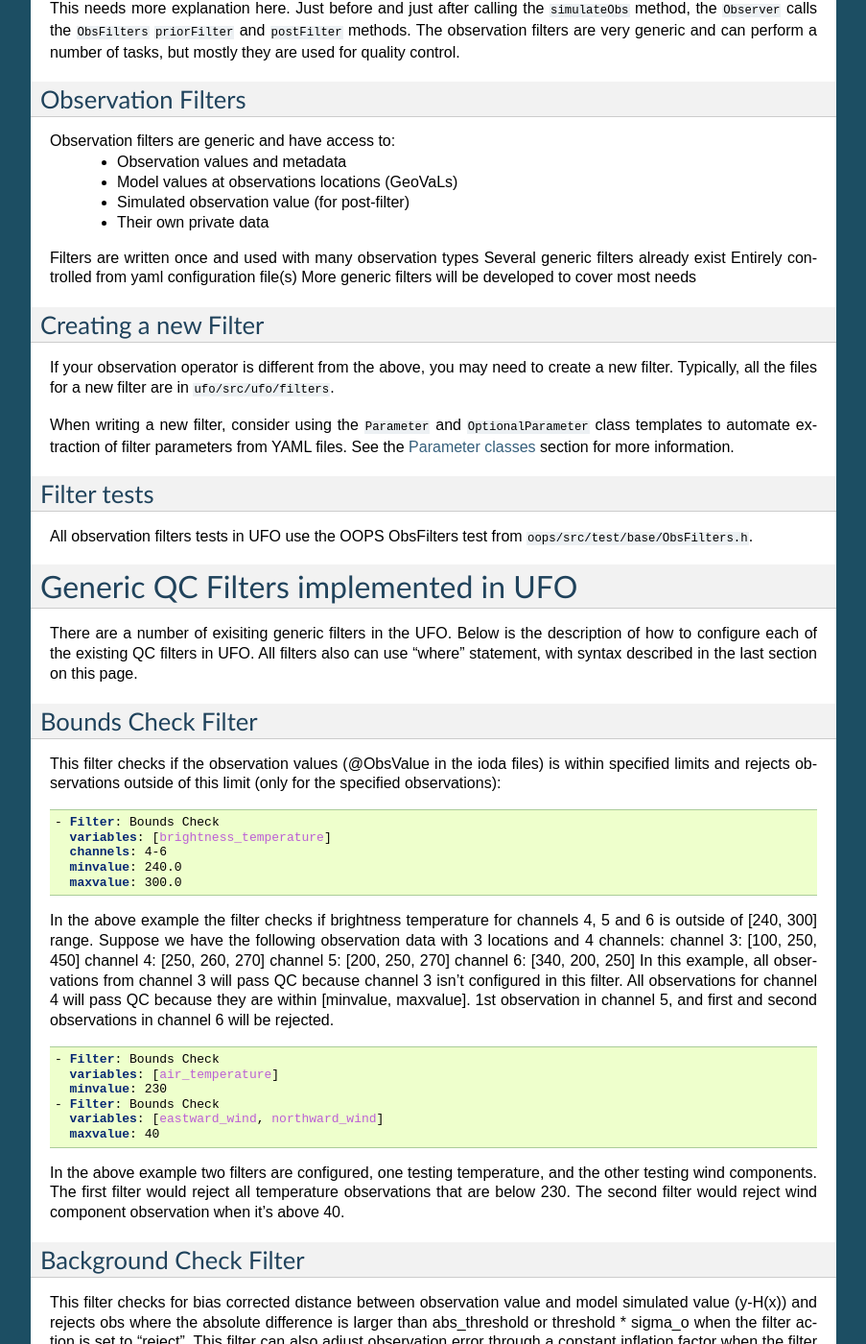
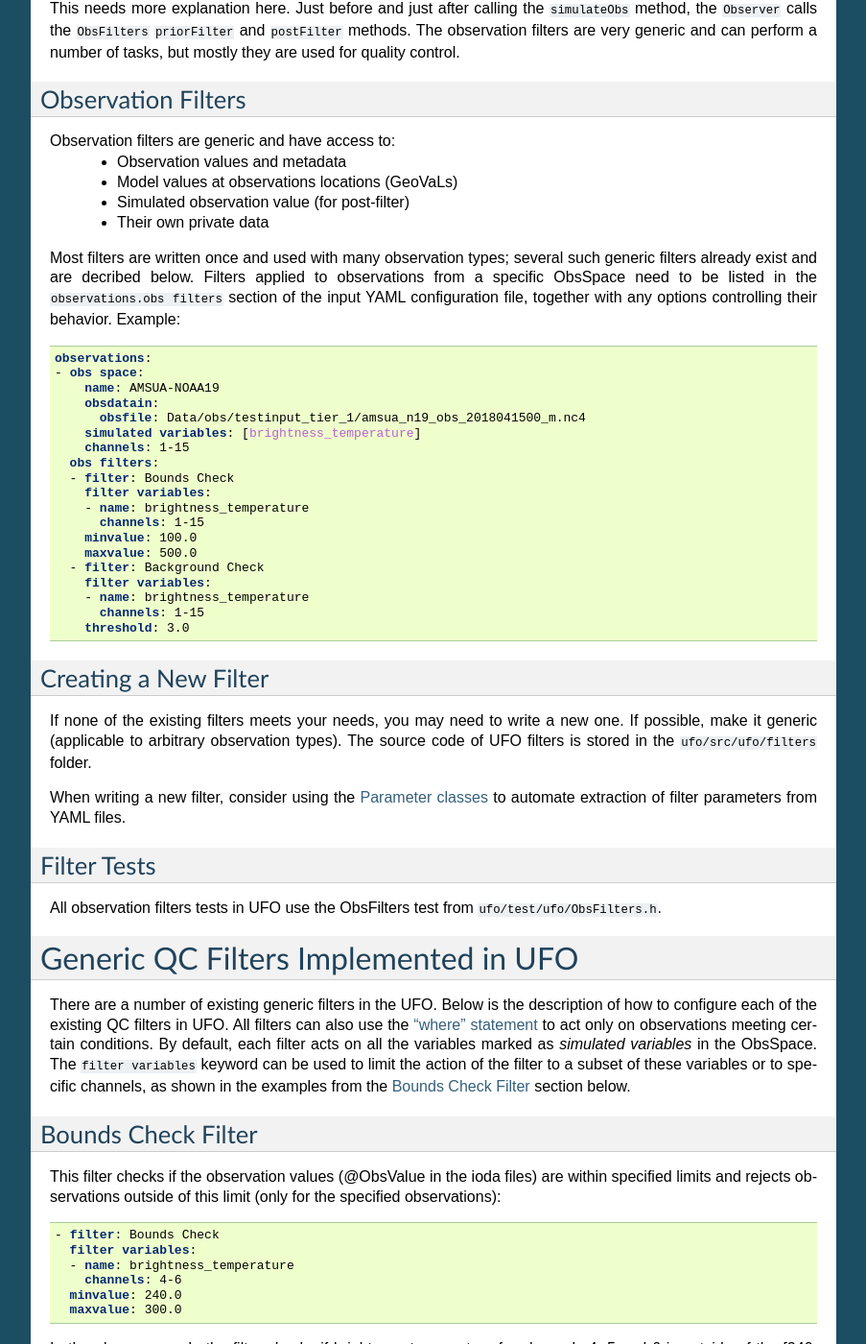
Before and after one commit to JCSDA/jedi-docs, a Sphinx documentation site: the page built from docs/jedi-components/ufo/qcfilters.rst, in a window 1280 px wide and 1400 px high, scrolled down 605 px. Shown: the whole window at 96% size, without its empty margins (198-1101 px from the left). Built offline with Sphinx 7.4.7, drawn with Linux system fonts in a browser that asks for light colours; some of the changed text lies outside the part shown.

Commit message:
Updated the page on UFO filters:
- Brought YAML snippets up to date
- Uniformised header capitalisation
- Expanded the section on Bounds Check
- Added more details to the introductory sections

```diff
--- a/docs/jedi-components/ufo/qcfilters.rst
+++ b/docs/jedi-components/ufo/qcfilters.rst
@@ -50,83 +50,126 @@ Observation filters are generic and have access to:
  - Simulated observation value (for post-filter)
  - Their own private data
 
-Filters are written once and used with many observation types
-Several generic filters already exist
-Entirely controlled from yaml configuration file(s)
-More generic filters will be developed to cover most needs
-
-Creating a new Filter
----------------------
-
-If your observation operator is different from the above, you may need to create a new
-filter. Typically, all the files for a new filter are in :code:`ufo/src/ufo/filters`.
-
-When writing a new filter, consider using the :code:`Parameter` and :code:`OptionalParameter`
-class templates to automate extraction of filter parameters from YAML files. See the
-:ref:`Parameter-classes` section for more information.
-
-Filter tests
-------------
-
-All observation filters tests in UFO use the OOPS ObsFilters test from
-:code:`oops/src/test/base/ObsFilters.h`.
-
-Generic QC Filters implemented in UFO
-=====================================
-
-There are a number of exisiting generic filters in the UFO.
-Below is the description of how to configure each of the existing QC filters in UFO. All filters also can use "where" statement, with syntax described in the last section on this page.
-
-Bounds Check Filter
-------------------------------
-
-This filter checks if the observation values (@ObsValue in the ioda files) is within specified limits and rejects observations outside of this limit (only for the specified observations):
+Most filters are written once and used with many observation types; several such generic filters already exist and are decribed below. Filters applied to observations from a specific ObsSpace need to be listed in the :code:`observations.obs filters` section of the input YAML configuration file, together with any options controlling their behavior. Example:
 
 .. code:: yaml
 
-   - Filter: Bounds Check
-     variables: [brightness_temperature]
-     channels: 4-6
+  observations:
+  - obs space:
+      name: AMSUA-NOAA19
+      obsdatain:
+        obsfile: Data/obs/testinput_tier_1/amsua_n19_obs_2018041500_m.nc4
+      simulated variables: [brightness_temperature]
+      channels: 1-15
+    obs filters:
+    - filter: Bounds Check
+      filter variables:
+      - name: brightness_temperature
+        channels: 1-15
+      minvalue: 100.0
+      maxvalue: 500.0
+    - filter: Background Check
+      filter variables:
+      - name: brightness_temperature
+        channels: 1-15
+      threshold: 3.0
+
+Creating a New Filter
+---------------------
+
+If none of the existing filters meets your needs, you may need to write a new one. If possible, make it generic (applicable to arbitrary observation types). The source code of UFO filters is stored in the :code:`ufo/src/ufo/filters` folder.
+
+When writing a new filter, consider using the :ref:`Parameter-classes`
+to automate extraction of filter parameters from YAML files.
+
+Filter Tests
+------------
+
+All observation filters tests in UFO use the ObsFilters test from
+:code:`ufo/test/ufo/ObsFilters.h`.
+
+Generic QC Filters Implemented in UFO
+=====================================
+
+There are a number of existing generic filters in the UFO.
+Below is the description of how to configure each of the existing QC filters in UFO. All filters can also use the :ref:`"where" statement <where-statement>` to act only on observations meeting certain conditions. By default, each filter acts on all the variables marked as *simulated variables* in the ObsSpace. The :code:`filter variables` keyword can be used to limit the action of the filter to a subset of these variables or to specific channels, as shown in the examples from the :ref:`Bounds Check Filter <bounds-check-filter>` section below.
+
+.. _bounds-check-filter:
+
+Bounds Check Filter
+-------------------
+
+This filter checks if the observation values (@ObsValue in the ioda files) are within specified limits and rejects observations outside of this limit (only for the specified observations):
+
+.. code:: yaml
+
+   - filter: Bounds Check
+     filter variables:
+     - name: brightness_temperature
+       channels: 4-6
      minvalue: 240.0
      maxvalue: 300.0
 
-In the above example the filter checks if brightness temperature for channels 4, 5 and 6 is outside of [240, 300] range. Suppose we have the following observation data with 3 locations and 4 channels:
-channel 3: [100, 250, 450]
-channel 4: [250, 260, 270]
-channel 5: [200, 250, 270]
-channel 6: [340, 200, 250]
+In the above example the filter checks if brightness temperature for channels 4, 5 and 6 is outside of the [240, 300] range. Suppose we have the following observation data with 3 locations and 4 channels:
+
+* channel 3: [100, 250, 450]
+* channel 4: [250, 260, 270]
+* channel 5: [200, 250, 270]
+* channel 6: [340, 200, 250]
+
 In this example, all observations from channel 3 will pass QC because channel 3 isn't configured in this filter. All observations for channel 4 will pass QC because they are within [minvalue, maxvalue]. 1st observation in channel 5, and first and second observations in channel 6 will be rejected.
 
 .. code:: yaml
 
-   - Filter: Bounds Check
-     variables: [air_temperature]
+   - filter: Bounds Check
+     filter variables:
+     - name: air_temperature
      minvalue: 230
-   - Filter: Bounds Check
-     variables: [eastward_wind, northward_wind]
+   - filter: Bounds Check
+     filter variables:
+     - name: eastward_wind
+     - name: northward_wind
      maxvalue: 40
 
-In the above example two filters are configured, one testing temperature, and the other testing wind components. The first filter would reject all temperature observations that are below 230. The second filter would reject wind component observation when it's above 40.
+In the above example two filters are configured, one testing temperature, and the other testing wind components. The first filter would reject all temperature observations that are below 230. The second, all wind component observations that are above 40.
+
+It is also possible to use the :code:`test variables` keyword to reject observations of a variable if the value of *another* lies outside specified bounds. For example, the following snippet filters out brightness temperature observations from channels 1-6 and 15 if the corresponding surface temperature Jacobian is below 0.2:
+
+.. code:: yaml
+
+   - filter: Bounds Check
+     filter variables:
+     - name: brightness_temperature
+       channels: 1-6,15
+     test variables:
+     - name: brightness_temperature_jacobian_surface_temperature@ObsDiag
+       channels: 1-6,15
+     minvalue: 0.2
+
+If there is only one entry in the :code:`test variables` list, the same criterion is applied to all filter variables. Otherwise the number of test variables needs to match that of filter variables, and each filter variable is filtered according to the values of the corresponding test variable.
 
 Background Check Filter
-------------------------
+-----------------------
 
 This filter checks for bias corrected distance between observation value and model simulated value (y-H(x)) and rejects obs where the absolute difference is larger than abs_threshold or threshold * sigma_o when the filter action is set to "reject". This filter can also adjust observation error through a constant inflation factor when the filter action is set to "inflate error". If no action section is included in the yaml, the filter is set to reject the flagged observations.
 
 .. code:: yaml
 
-   ObsFilters:
-   - Filter: Background Check
-     variables: [air_temperature]
+   - filter: Background Check
+     filter variables:
+     - name: air_temperature
      threshold: 2.0
      absolute threshold: 1.0
      action:
        name: reject
-   - Filter: Background Check
-     variables: [eastward_wind, northward_wind]
+   - filter: Background Check
+     filter variables:
+     - name: eastward_wind
+     - name: northward_wind
      threshold: 2.0
      where:
-     - variable: latitude@MetaData
+     - variable:
+         name: latitude@MetaData
        minvalue: -60.0
        maxvalue: 60.0
      action:
@@ -138,48 +181,56 @@ then the flagged data are rejected due to filter action is set to reject.
 
 The second filter would flag wind component observations where abs((y+bias)-H(x)) > threshold * sigma_o and latitude of the observation location are within 60 degree. The flagged data will then be inflated with a factor 2.0.
 
-Please see the "Filter Action" for more detail.
+Please see the :ref:`Filter Actions <filter-actions>` section for more detail.
 
 Domain Check Filter
---------------------
+-------------------
 
-The syntax of this ObsFilter is identical to that of "where" statement. For example, if we wanted a filter that kept all observations that satisfy the example on where statement above, and reject everything else, we can have:
+This filter retains all observations selected by the :ref:`"where" statement <where-statement>` and rejects all others. For example:
 
 .. code:: yaml
 
-   - Domain Check:
+   - filter: Domain Check
      where:
-     - variable: sea_surface_temperature@GeoVaLs
+     - variable:
+         name: sea_surface_temperature@GeoVaLs
        minvalue: 200
        maxvalue: 300
-    - variable: height@MetaData
-       is_defined
-     - variable: station_id@MetaData
+     - variable:
+         name: height@MetaData
+       is_defined:
+     - variable:
+         name: station_id@MetaData
        is_in: 3, 6, 11-120
-     - variable: something@MetaData
-       is_not_defined
+     - variable:
+         name: something@MetaData
+       is_not_defined:
 
-Blacklist filter
------------------
+Blacklist Filter
+----------------
 
-The syntax of this ObsFilter is also identical to that of "where" statement, but this filter behaves the exact opposite of Domain Check: everything that satisfies all where statements will be rejected:
+This filter behaves like the exact opposite of Domain Check: it rejects all observations selected by the :ref:`"where" statement <where-statement>` statement and retains all others:
 
 .. code:: yaml
 
-   - Blacklist:
+   - filter: Blacklist
      where:
-     - variable: sea_surface_temperature@GeoVaLs
+     - variable:
+         name: sea_surface_temperature@GeoVaLs
        minvalue: 200
        maxvalue: 300
-    - variable: height@MetaData
-       is_defined
-     - variable: station_id@MetaData
+     - variable:
+         name: height@MetaData
+       is_defined:
+     - variable:
+         name: station_id@MetaData
        is_in: 3, 6, 11-120
-     - variable: something@MetaData
-       is_not_defined
+     - variable:
+         name: something@MetaData
+       is_not_defined:
 
 Gaussian Thinning Filter
--------------------------
+------------------------
 
 This filter thins observations by preserving only one observation in each cell of a grid. Cell assignment can be based on an arbitrary combination of:
 
@@ -265,14 +316,14 @@ Example 1 (thinning by the horizontal position only):
 
 .. code:: yaml
 
-    - Filter: Gaussian_Thinning
+    - filter: Gaussian_Thinning
       horizontal_mesh:   1111.949266 #km = 10 deg at equator
 
 Example 2 (thinning observations from multiple categories and with non-equal priorities by their horizontal position, pressure and time):
 
 .. code:: yaml
 
-    - Filter: Gaussian_Thinning
+    - filter: Gaussian_Thinning
       distance_norm:     maximum
       horizontal_mesh:   5000
       vertical_mesh:    10000
@@ -285,7 +336,7 @@ Example 2 (thinning observations from multiple categories and with non-equal pri
         name: priority@MetaData
 
 TemporalThinning Filter
-------------------------
+-----------------------
 
 This filter thins observations so that the retained ones are sufficiently separated in time. It supports
 the following YAML parameters:
@@ -318,7 +369,7 @@ starting from the observation closest to seed time):
 
 .. code:: yaml
 
-    - Filter: TemporalThinning
+    - filter: TemporalThinning
       min_spacing: PT01H30M
       seed_time: 2018-04-15T00:00:00Z
       category_variable:
@@ -330,7 +381,7 @@ taken up to 20 min after the first qualifying observation if its quality score i
 
 .. code:: yaml
 
-    - Filter: TemporalThinning
+    - filter: TemporalThinning
       min_spacing: PT01H
       tolerance: PT20M
       category_variable:
@@ -338,7 +389,7 @@ taken up to 20 min after the first qualifying observation if its quality score i
       priority_variable:
         name: score@MetaData
 
-Difference filter
+Difference Filter
 -----------------
 
 This filter will compare the difference between a reference variable and a second variable and assign a QC flag if the difference is outside of a prescribed range.
@@ -367,7 +415,7 @@ The options for YAML include:
 
 Note that :code:`threshold` supersedes :code:`minvalue` and :code:`maxvalue` in the filter.
 
-Derivative filter
+Derivative Filter
 -----------------
 
 This filter will compute a local derivative over each observation record and assign a QC flag if the derivative is outside of a prescribed range.
@@ -390,8 +438,7 @@ An example:
 
 .. code:: yaml
 
-   ObsFilters:
-   - Filter: Derivative Check
+   - filter: Derivative Check
      independent: datetime
      dependent: air_pressure
      minvalue: -50
@@ -498,7 +545,7 @@ Example:
 
 .. code:: yaml
 
-   - Filter: Track Check
+   - filter: Track Check
      temporal_resolution: PT30S
      spatial_resolution: 20 # km
      num_distinct_buddies_per_direction: 3
@@ -508,7 +555,7 @@ Example:
      rejection_threshold: 0.5
      station_id_variable: station_id@MetaData
 
-Profile consistency checks
+Profile Consistency Checks
 --------------------------
 
 .. _profconcheck_overview:
@@ -931,7 +978,7 @@ This example runs the basic checks on the input data:
 
 .. code:: yaml
 
-    - Filter: ProfileConsistencyChecks
+    - filter: ProfileConsistencyChecks
       filter variables:
       - name: air_temperature
       - name: geopotential_height
@@ -945,7 +992,7 @@ This example runs the basic and SamePDiffT checks on the input data, using separ
 
 .. code:: yaml
 
-    - Filter: ProfileConsistencyChecks
+    - filter: ProfileConsistencyChecks
       filter variables:
       - name: air_temperature
       - name: geopotential_height
@@ -954,7 +1001,7 @@ This example runs the basic and SamePDiffT checks on the input data, using separ
       nErrorsFail: 8
       BChecks_minValidP: 0.0
       BChecks_maxValidP: 110.0e3
-    - Filter: ProfileConsistencyChecks
+    - filter: ProfileConsistencyChecks
       filter variables:
       - name: air_temperature
       - name: geopotential_height
@@ -966,7 +1013,7 @@ This example runs the basic and SamePDiffT checks on the input data, using the s
 
 .. code:: yaml
 
-    - Filter: ProfileConsistencyChecks
+    - filter: ProfileConsistencyChecks
       filter variables:
       - name: air_temperature
       - name: geopotential_height
@@ -977,21 +1024,25 @@ This example runs the basic and SamePDiffT checks on the input data, using the s
       BChecks_maxValidP: 110.0e3
       SPDTCheck_TThresh: 1.0
 
+.. _filter-actions:
 
-Filter actions
+Filter Actions
 --------------
 The action taken on filtered observations is configurable in the YAML.  So far this capability is only implemented for the background check through a FilterAction object, but the functionality is generic and can be extended to all other generic filters.  The two action options available now are rejection or inflating the ObsError, which are activated as follows:
 
 .. code:: yaml
 
-   - Filter: Background Check
-     variables: [air_temperature]
+   - filter: Background Check
+     filter variables:
+     - name: air_temperature
      threshold: 2.0
      absolute threshold: 1.0
      action:
        name: reject
-   - Filter: Background Check
-     variables: [eastward_wind, northward_wind]
+   - filter: Background Check
+     filter variables:
+     - name: eastward_wind
+     - name: northward_wind
      threshold: 2.0
      where:
      - variable: latitude
@@ -1001,9 +1052,9 @@ The action taken on filtered observations is configurable in the YAML.  So far t
        name: inflate error
        inflation: 2.0
 
-The default action (when the action section is omitted from the Filter) is to reject the filtered observations.
+The default action (when the :code:`action` section is omitted from the filter) is to reject the filtered observations.
 
-ObsFunction and ObsDiagnostic suffixes
+ObsFunction and ObsDiagnostic Suffixes
 --------------------------------------
 
 In addition to, e.g., @GeoVaLs, @MetaData, @ObsValue, @HofX, there are two new suffixes that can be used.
@@ -1012,8 +1063,10 @@ In addition to, e.g., @GeoVaLs, @MetaData, @ObsValue, @HofX, there are two new s
 
 .. code:: yaml
 
-    - Filter: Domain Check
-      variables: [eastward_wind, northward_wind]
+    - filter: Domain Check
+      filter variables:
+      - name: eastward_wind
+      - name: northward_wind
       where:
       - variable: Velocity@ObsFunction
         maxvalue: 20.0
@@ -1030,31 +1085,39 @@ The :code:`where` statement can be included in the yaml file in conjunction with
 The following conditions are accepted by the :code:`where` statement:
 
 - :code:`minvalue` and/or :code:`maxvalue` : filter applied if value is within the valid range, supporting float and ISO 8601 format datetimes.  Note that datetimes can also have one or more components set to zero so as to signify ignoring these components.  See example below on where this can be useful.
-- :code:`is_defined`                       : filter applied if data has a valid value (not missing)
-- :code:`is_not_defined`                   : filter applied if data is missing
-- :code:`is_in`                            : filter applied if data is in the given whitelist, supporting integer and string types.
-- :code:`is_not_in`                        : filter applied if data is not in the given blacklist, supporting integer and string types.
+- :code:`is_defined`: filter applied if data has a valid value (not missing)
+- :code:`is_not_defined`: filter applied if data is missing
+- :code:`is_in`: filter applied if data is in the given whitelist, supporting integer and string types.
+- :code:`is_not_in`: filter applied if data is not in the given blacklist, supporting integer and string types.
+
+Example 1
+^^^^^^^^^
 
 .. code:: yaml
 
    where:
-   - variable: sea_surface_temperature@GeoVaLs
+   - variable:
+       name: sea_surface_temperature@GeoVaLs
      minvalue: 200
      maxvalue: 300
-   - variable: latitude@MetaData
+   - variable:
+       name: latitude@MetaData
      maxvalue: 60.
-   - variable: height@MetaData
-     is_defined
-   - variable: station_id@MetaData
+   - variable:
+       name: height@MetaData
+     is_defined:
+   - variable:
+       name: station_id@MetaData
      is_in: 3, 6, 11-120
 
 In the example above, four masks are created for radiosonde observation filtering. The filter will be applied in sequence at observation locations where the sea surface temperature is within the range of [200, 300] kelvin, the latitude is <= than 60 degrees, the height of the observation has a valid value (not missing), and the station id is one of the ids in the whitelist.
 
-The :code:`where` statement and :code:`processWhere` function are used in generic filters such as BackgroundCheck, DifferenceCheck, ObsBoundsCheck, ObsDomainCheck, and BlackList.
+Example 2
+^^^^^^^^^
 
 .. code:: yaml
 
-    - where:
+      where:
       - variable:
           name:  datetime@MetaData
         minvalue: 0000-01-01T00:00:00Z
```
Also changed, not shown: other parts of docs/jedi-components/ufo/qcfilters.rst (+8 -9 lines).
